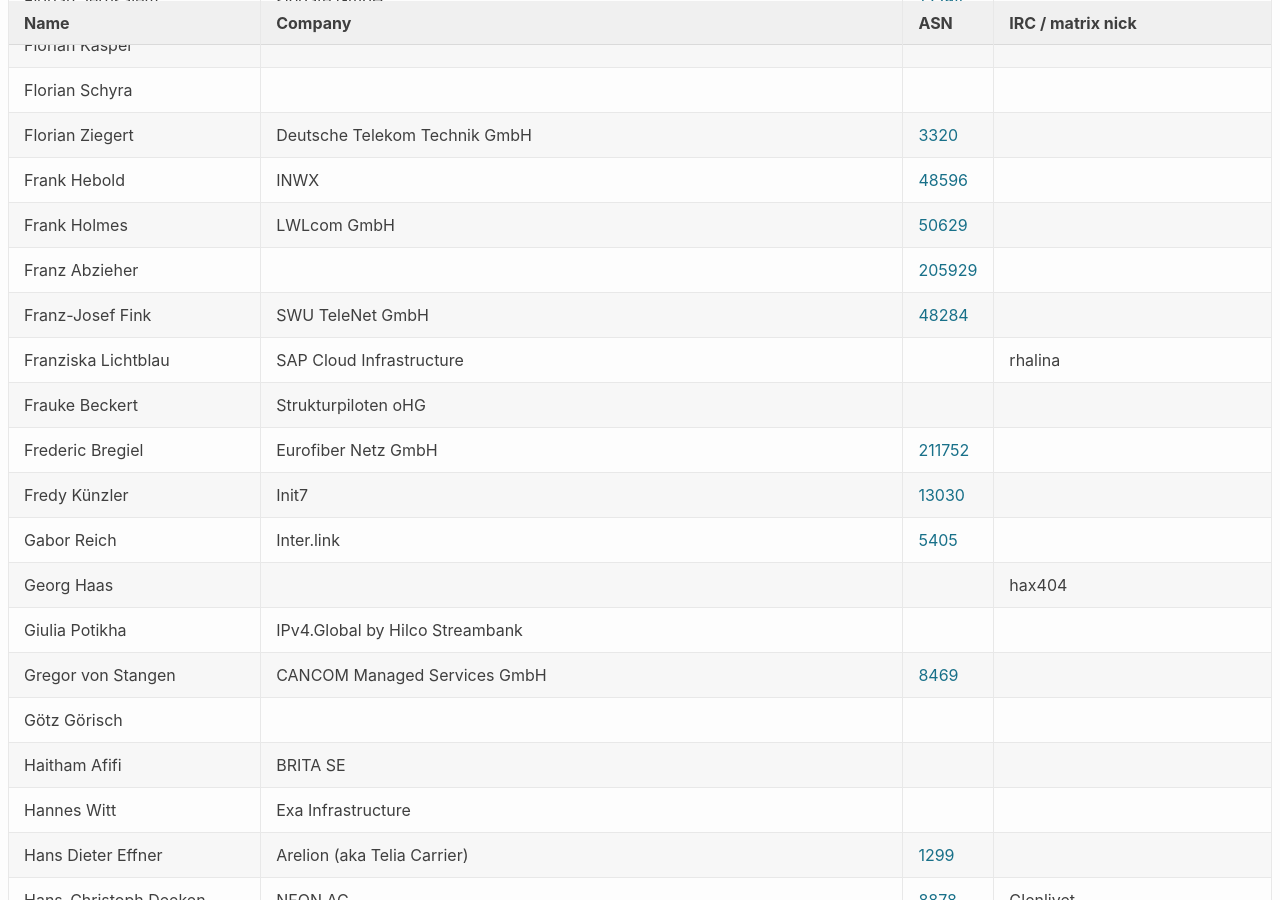
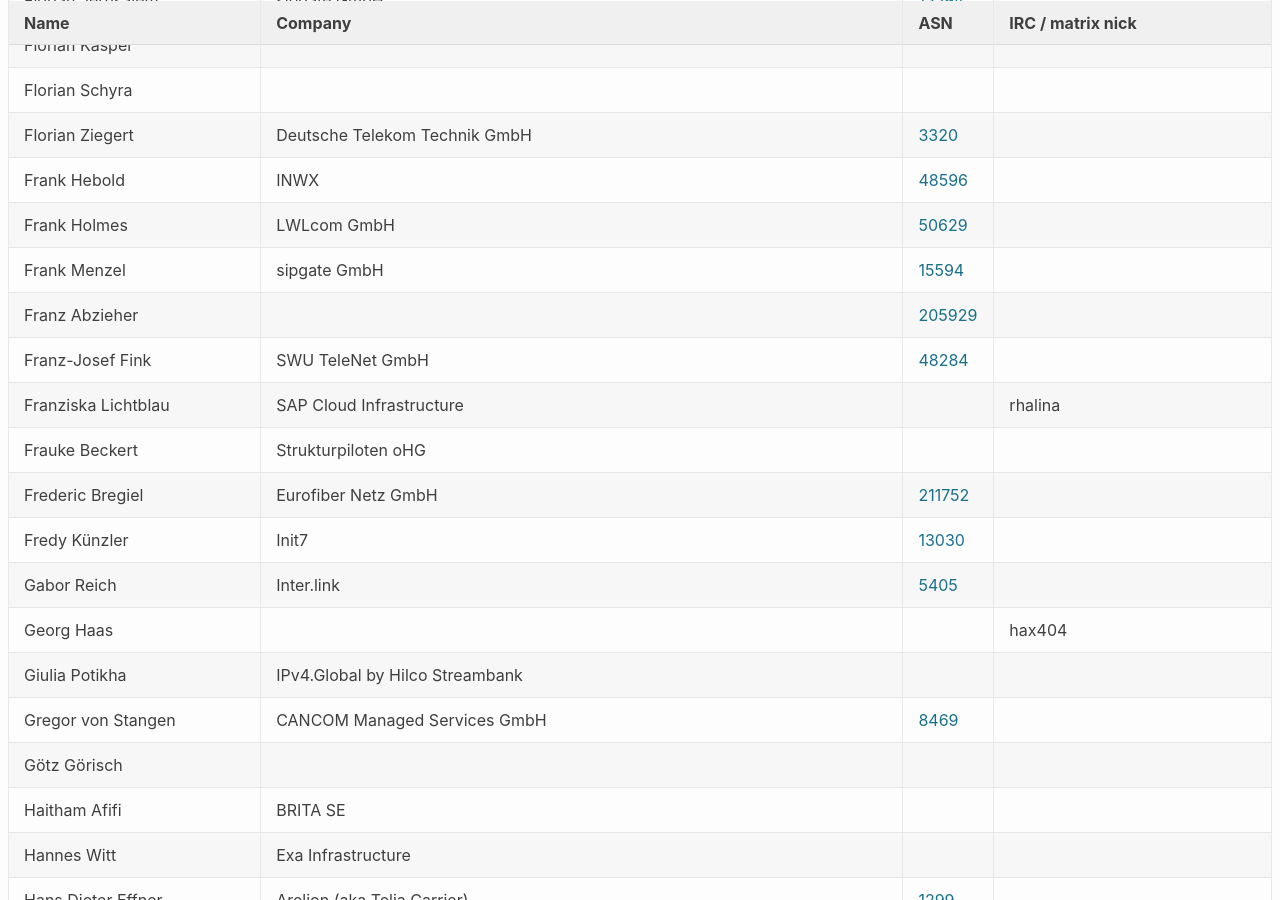
Before and after one commit to denog/pretix-attendeelist, a Jekyll site: the page built from denog17/index.markdown, in a window 1280 px wide and 900 px high, scrolled down 4519 px. Built offline with Jekyll 4.4.1, drawn with Linux system fonts in a browser that asks for light colours.

Commit message:
Latest data: Thu Sep  4 12:38:47 UTC 2025

```diff
--- a/_data/attendees_denog17_onsite.json
+++ b/_data/attendees_denog17_onsite.json
@@ -612,6 +612,12 @@
     "asn": "50629"
   },
   {
+    "name": "Frank Menzel",
+    "company": "sipgate GmbH",
+    "irc": null,
+    "asn": "15594"
+  },
+  {
     "name": "Franz Abzieher",
     "company": null,
     "irc": null,
```
